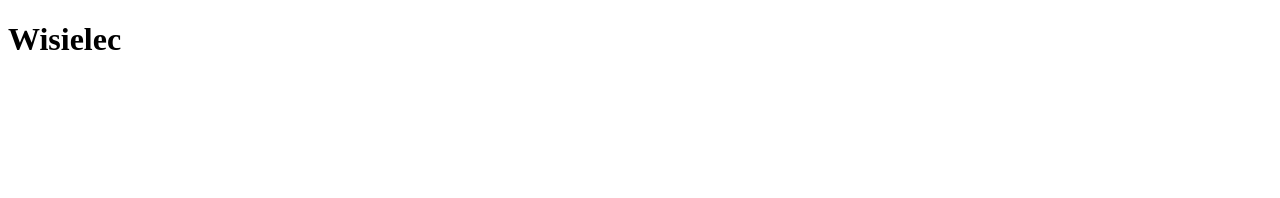
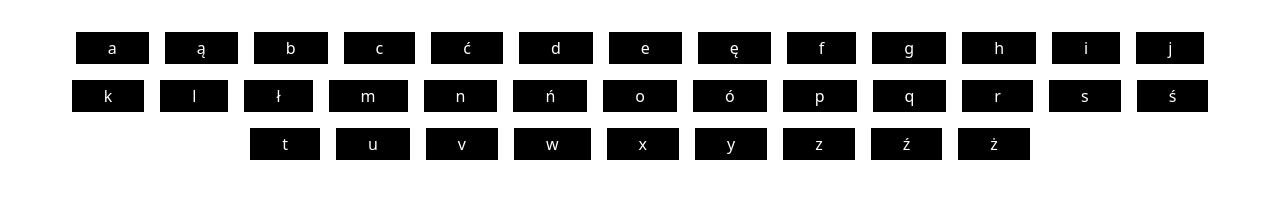
Before and after one commit to slawomiroruba/wisielec, a website: page index.html in a window 1280 px wide. Drawn offline with Linux system fonts and the light colour scheme.

Commit message:
Begining of Game class

```diff
--- /dev/null
+++ b/app/Game.js
@@ -0,0 +1,36 @@
+class Game {
+    constructor({lettersWrapper, categoryWrapper, wordWrapper, outputWrapper}){
+        this.lettersWrapper = lettersWrapper
+        this.categoryWrapper = categoryWrapper
+        this.wordWrapper = wordWrapper
+        this.outputWrapper = outputWrapper
+        this.polishLetters = ["a", "ą", "b", "c", "ć", "d", "e", "ę", "f", "g", "h", "i", "j", "k", "l", "ł", "m", "n", "ń", "o", "ó", "p", "q", "r", "s", "ś", "t", "u", "v", "w", "x", "y", "z", "ź", "ż"];
+    }
+
+    guess(letter){
+        console.log(letter);
+    }
+
+    generateButtons(){
+        this.polishLetters.forEach(letter => {
+            const button = document.createElement('button');
+            button.innerText = letter;
+            button.classList.add('bg-black', 'text-white', 'px-8', 'py-1');
+            button.addEventListener('click', () => this.guess(letter))
+            this.lettersWrapper.appendChild(button);
+        });
+    }
+
+    start(){
+        this.generateButtons();
+    }
+}
+
+const game = new Game({
+    lettersWrapper: document.querySelector('#letters'),
+    categoryWrapper: document.querySelector('#category'),
+    wordWrapper: document.querySelector('#word'),
+    outputWrapper: document.querySelector('#output')
+});
+
+game.start();
--- a/index.html
+++ b/index.html
@@ -4,9 +4,16 @@
     <meta charset="UTF-8">
     <meta http-equiv="X-UA-Compatible" content="IE=edge">
     <meta name="viewport" content="width=device-width, initial-scale=1.0">
+    <link rel="stylesheet" href="./dist/style.css">
     <title>Wisielec</title>
 </head>
 <body>
-    <h1>Wisielec</h1>
+    <section id="hangman">
+        <div id="output"></div>
+        <div id="word"></div>
+        <div id="category"></div>
+        <div id="letters" class="flex flex-wrap gap-4 px-16 my-8 justify-center"></div>
+    </section>
+    <script src="./app/Game.js"></script>
 </body>
 </html>
--- /dev/null
+++ b/tailwind.config.js
@@ -0,0 +1,8 @@
+/** @type {import('tailwindcss').Config} */
+module.exports = {
+  content: ["./*.html", "./app/*.js"],
+  theme: {
+    extend: {},
+  },
+  plugins: [],
+}
```
Also changed, not shown: package.json (added, +14 -0 lines), style.css (added, +7 -0 lines), dist/style.css (added), 1 other file.
